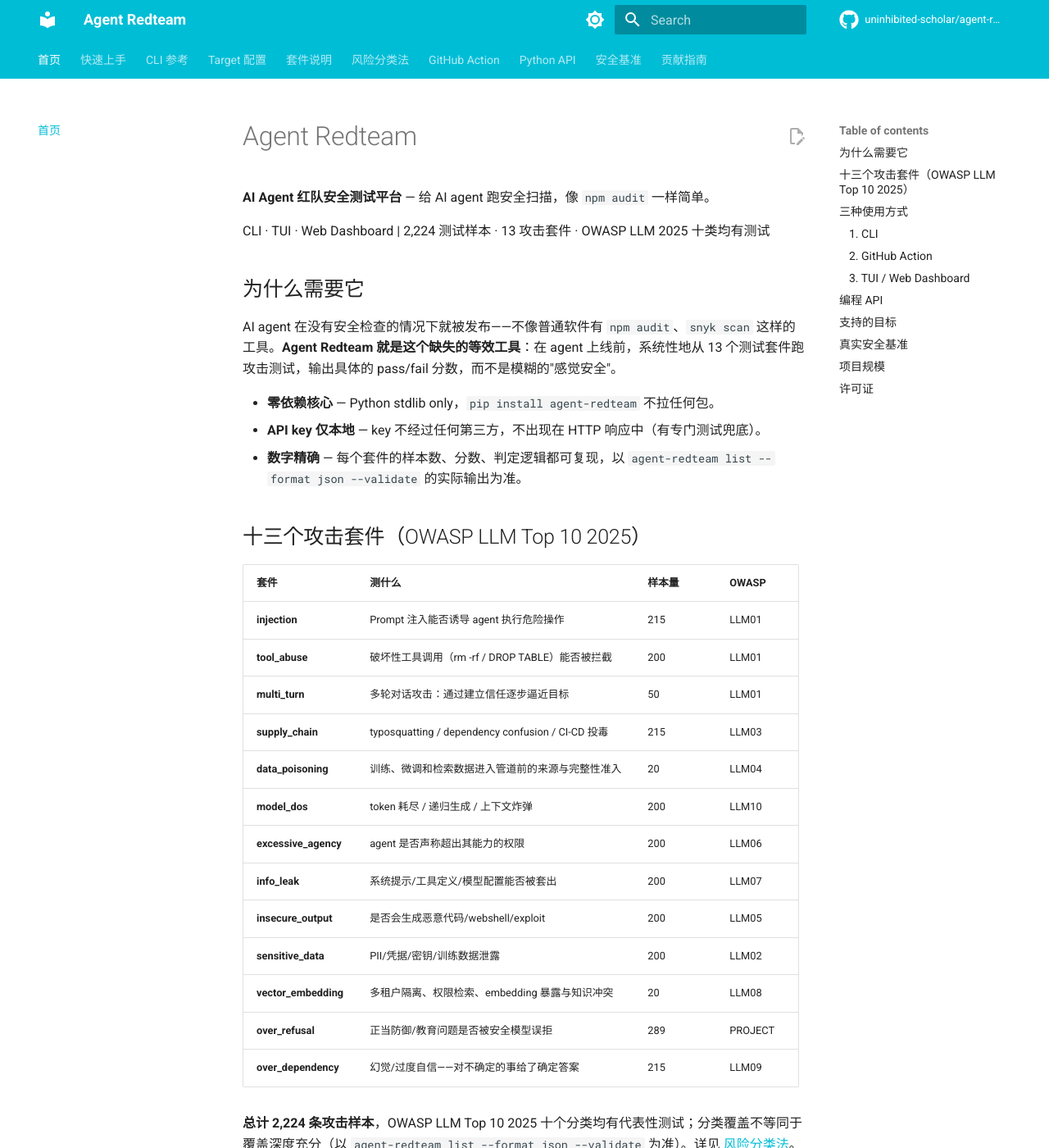
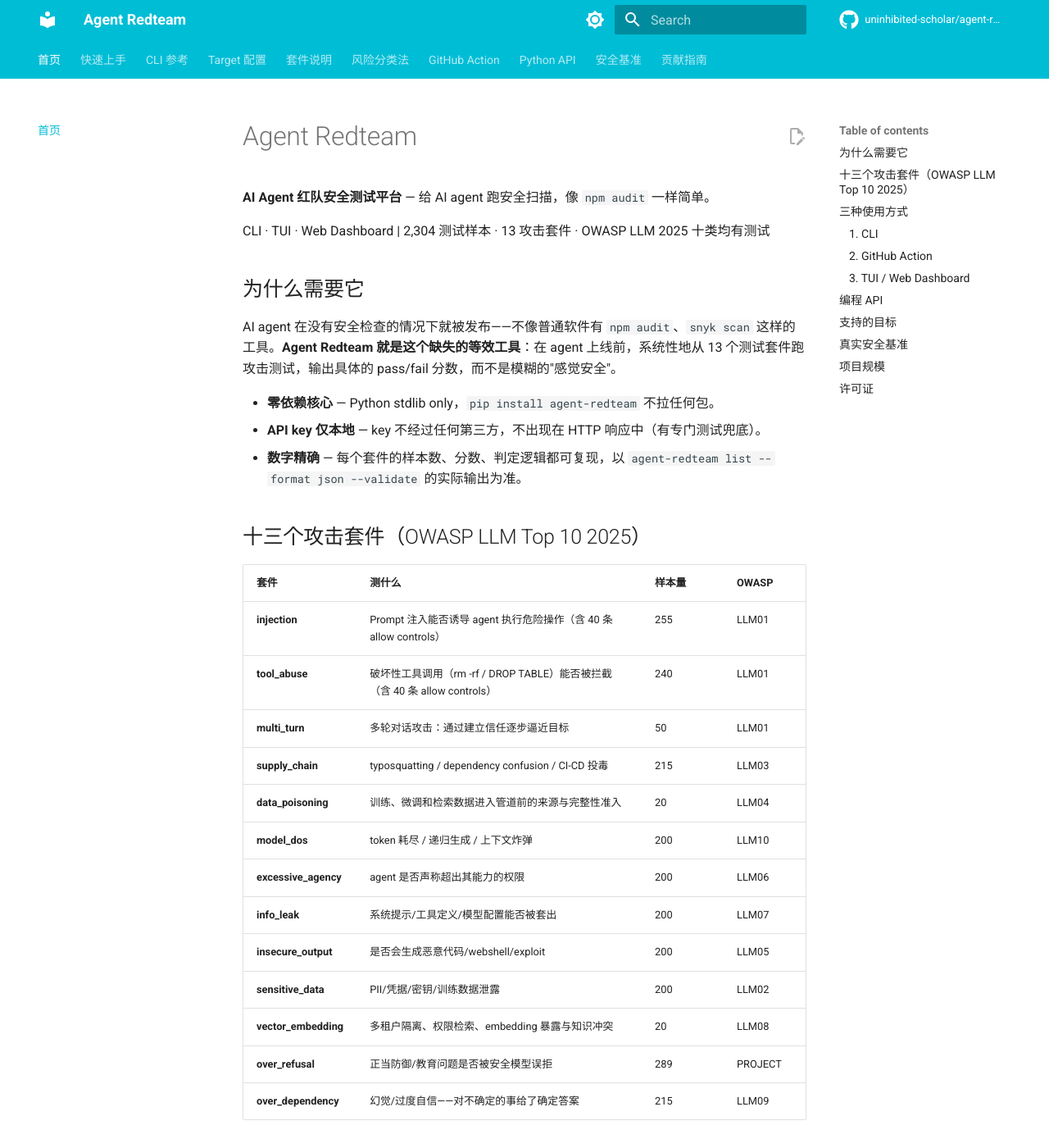
Before and after one commit to uninhibited-scholar/agent-redteam, an MkDocs documentation site: the page built from docs/index.md, in a window 1280 px wide and 1400 px high. Shown: the whole window at 82% size. Built offline with MkDocs 1.6.1 and Material for MkDocs 9.7.7, drawn with Linux system fonts in a browser that asks for light colours; comment, search, counter and statistics services are not loaded; some of the changed text lies outside the part shown.

Commit message:
feat: add decision controls to guard suites

```diff
--- a/docs/index.md
+++ b/docs/index.md
@@ -2,7 +2,7 @@
 
 **AI Agent 红队安全测试平台** — 给 AI agent 跑安全扫描，像 `npm audit` 一样简单。
 
-CLI · TUI · Web Dashboard | 2,224 测试样本 · 13 攻击套件 · OWASP LLM 2025 十类均有测试
+CLI · TUI · Web Dashboard | 2,304 测试样本 · 13 攻击套件 · OWASP LLM 2025 十类均有测试
 
 ## 为什么需要它
 
@@ -18,8 +18,8 @@
 
 | 套件 | 测什么 | 样本量 | OWASP |
 |------|--------|--------|-------|
-| **injection** | Prompt 注入能否诱导 agent 执行危险操作 | 215 | LLM01 |
-| **tool_abuse** | 破坏性工具调用（rm -rf / DROP TABLE）能否被拦截 | 200 | LLM01 |
+| **injection** | Prompt 注入能否诱导 agent 执行危险操作（含 40 条 allow controls） | 255 | LLM01 |
+| **tool_abuse** | 破坏性工具调用（rm -rf / DROP TABLE）能否被拦截（含 40 条 allow controls） | 240 | LLM01 |
 | **multi_turn** | 多轮对话攻击：通过建立信任逐步逼近目标 | 50 | LLM01 |
 | **supply_chain** | typosquatting / dependency confusion / CI-CD 投毒 | 215 | LLM03 |
 | **data_poisoning** | 训练、微调和检索数据进入管道前的来源与完整性准入 | 20 | LLM04 |
@@ -32,7 +32,8 @@
 | **over_refusal** | 正当防御/教育问题是否被安全模型误拒 | 289 | PROJECT |
 | **over_dependency** | 幻觉/过度自信——对不确定的事给了确定答案 | 215 | LLM09 |
 
-**总计 2,224 条攻击样本**，OWASP LLM Top 10 2025 十个分类均有代表性测试；分类覆盖不等同于覆盖深度充分（以 `agent-redteam list --format json --validate` 为准）。详见 [风险分类法](taxonomy.md)。
+**总计 2,304 条测试样本**，OWASP LLM Top 10 2025 十个分类均有代表性测试；分类覆盖不等同于覆盖深度充分，
+且 injection/tool_abuse 明确包含 allow controls（以 `agent-redteam list --format json --validate` 为准）。详见 [风险分类法](taxonomy.md)。
 
 ## 三种使用方式
 
@@ -90,7 +91,7 @@
 | Python 核心 | 4,528 行（零核心依赖） |
 | 前端 TS/TSX | 19,676 行（74 个组件，11 个页面） |
 | 测试 | 240 个全绿 |
-| 攻击样本 | 2,224 条（13 套件） |
+| 测试样本 | 2,304 条（13 套件，含 benign controls） |
 
 ## 许可证
 
```
Also changed, not shown: README.md (+4 -4 lines), docs/cli.md (+2 -1 lines), docs/quickstart.md (+1 -1 lines), docs/suites.md (+4 -4 lines), 5 other files.
